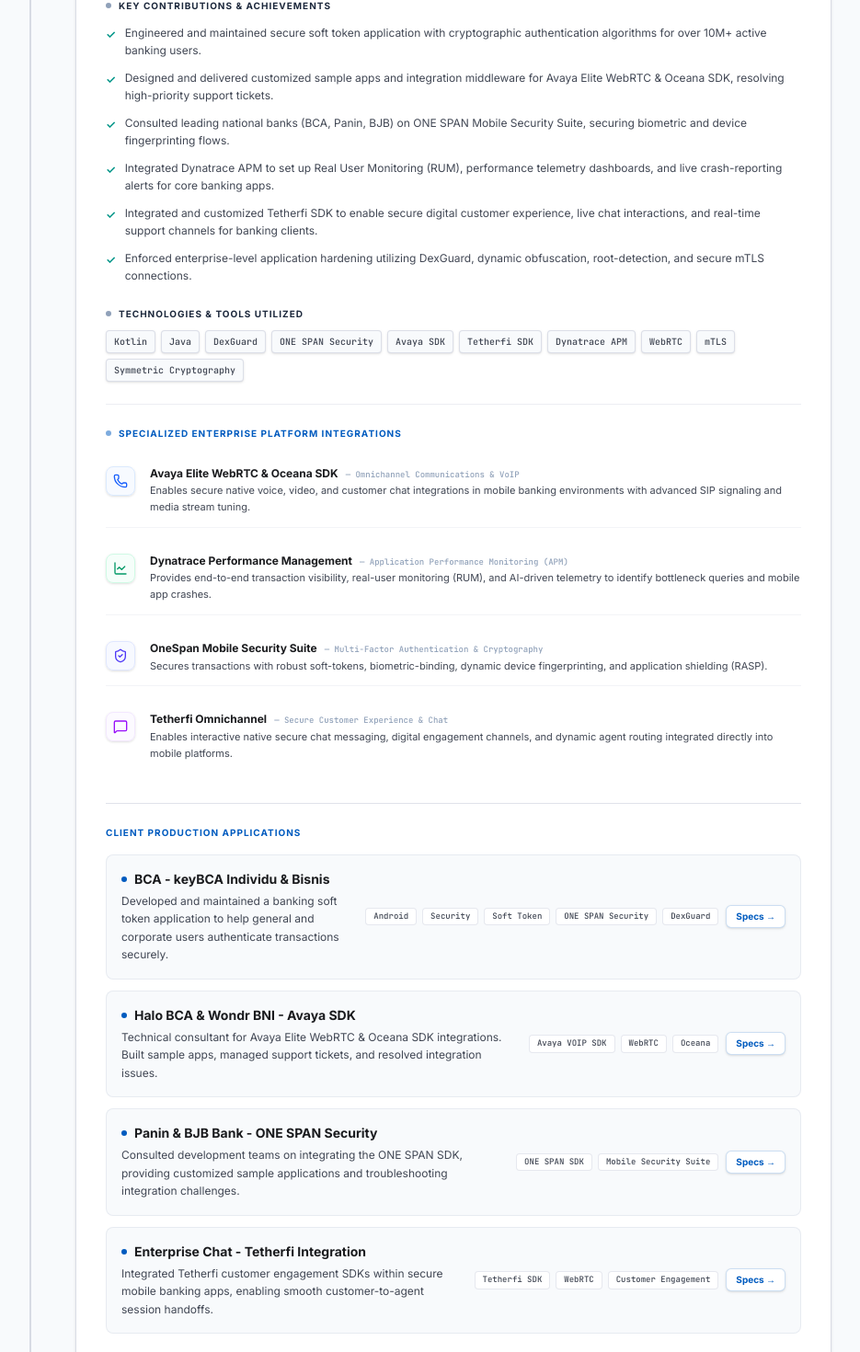
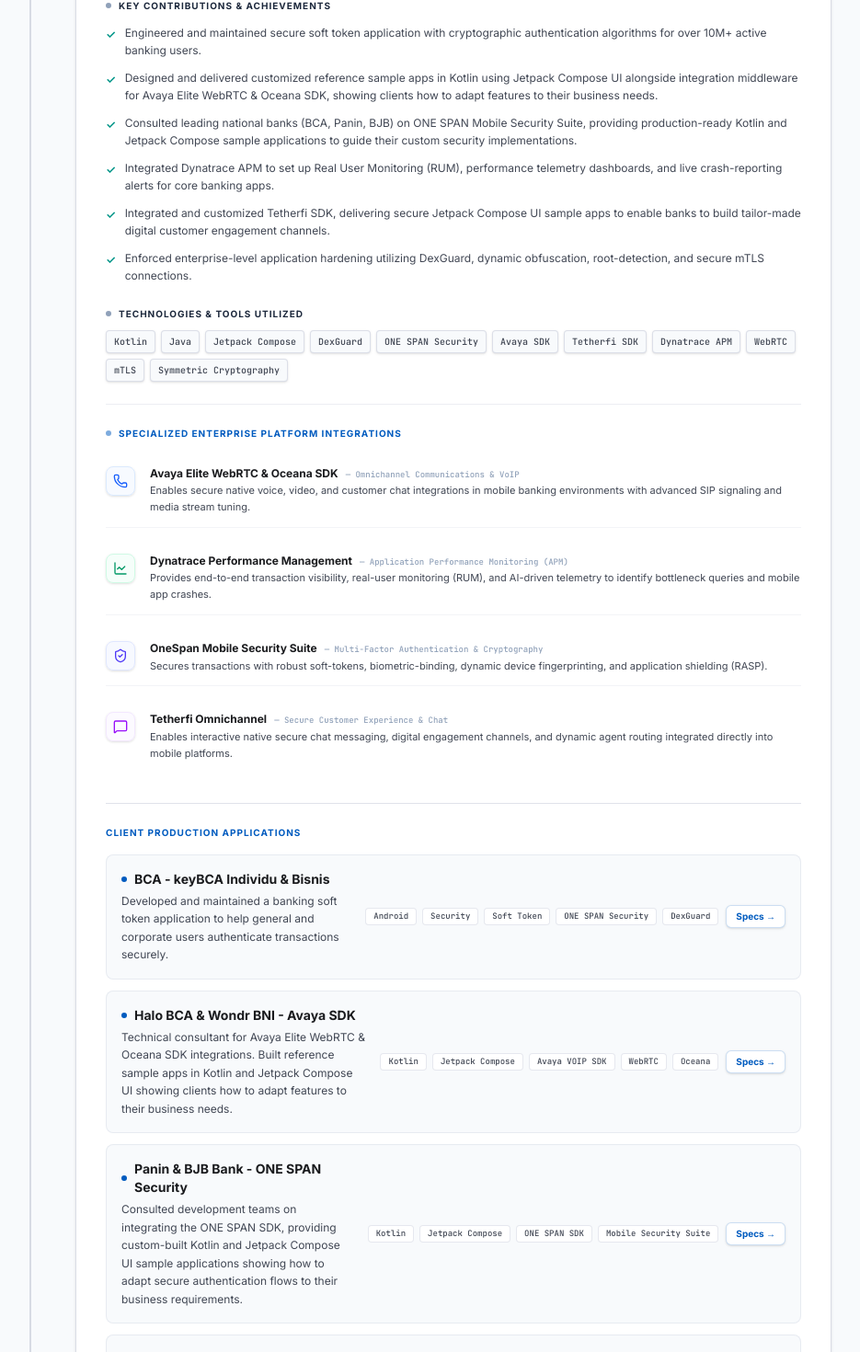
Before and after one commit to yudikarma/yudikarma_porto, a React (Vite) app: page / in a window 1280 px wide. Shown: the part 3300-4770 px from the top of the page at 92% size, without its empty margins (184-1119 px from the left). Built offline with nearby package versions, Linux system fonts and the light colour scheme.

Commit message:
content: highlight Kotlin and Jetpack Compose in consultant sample apps and project descriptions

```diff
--- a/src/App.tsx
+++ b/src/App.tsx
@@ -56,13 +56,13 @@
     type: "Enterprise Consultant",
     period: "Jun 2021 — Present",
     description: "Android Developer consultant for major financial institutions, specializing in banking applications, secure SDK integrations, APM tooling, and providing technical support for complex enterprise environments.",
-    techStack: ["Kotlin", "Java", "DexGuard", "ONE SPAN Security", "Avaya SDK", "Tetherfi SDK", "Dynatrace APM", "WebRTC", "mTLS", "Symmetric Cryptography"],
+    techStack: ["Kotlin", "Java", "Jetpack Compose", "DexGuard", "ONE SPAN Security", "Avaya SDK", "Tetherfi SDK", "Dynatrace APM", "WebRTC", "mTLS", "Symmetric Cryptography"],
     highlights: [
       "Engineered and maintained secure soft token application with cryptographic authentication algorithms for over 10M+ active banking users.",
-      "Designed and delivered customized sample apps and integration middleware for Avaya Elite WebRTC & Oceana SDK, resolving high-priority support tickets.",
-      "Consulted leading national banks (BCA, Panin, BJB) on ONE SPAN Mobile Security Suite, securing biometric and device fingerprinting flows.",
+      "Designed and delivered customized reference sample apps in Kotlin using Jetpack Compose UI alongside integration middleware for Avaya Elite WebRTC & Oceana SDK, showing clients how to adapt features to their business needs.",
+      "Consulted leading national banks (BCA, Panin, BJB) on ONE SPAN Mobile Security Suite, providing production-ready Kotlin and Jetpack Compose sample applications to guide their custom security implementations.",
       "Integrated Dynatrace APM to set up Real User Monitoring (RUM), performance telemetry dashboards, and live crash-reporting alerts for core banking apps.",
-      "Integrated and customized Tetherfi SDK to enable secure digital customer experience, live chat interactions, and real-time support channels for banking clients.",
+      "Integrated and customized Tetherfi SDK, delivering secure Jetpack Compose UI sample apps to enable banks to build tailor-made digital customer engagement channels.",
       "Enforced enterprise-level application hardening utilizing DexGuard, dynamic obfuscation, root-detection, and secure mTLS connections."
     ],
     partnerProducts: [
@@ -106,10 +106,10 @@
       },
       {
         name: "Halo BCA & Wondr BNI - Avaya SDK",
-        tech: ["Avaya VOIP SDK", "WebRTC", "Oceana"],
-        desc: "Technical consultant for Avaya Elite WebRTC & Oceana SDK integrations. Built sample apps, managed support tickets, and resolved integration issues.",
+        tech: ["Kotlin", "Jetpack Compose", "Avaya VOIP SDK", "WebRTC", "Oceana"],
+        desc: "Technical consultant for Avaya Elite WebRTC & Oceana SDK integrations. Built reference sample apps in Kotlin and Jetpack Compose UI showing clients how to adapt features to their business needs.",
         collaborators: ["Avaya Global Support", "BNI Dev Team", "BCA Mobile Team"],
-        technicalDoc: "Engineered customized sample applications showcasing Avaya WebRTC capabilities within native Android contexts. Handled SIP/VoIP signaling, WebRTC audio/video streams, and provided exhaustive integration guides and troubleshooting playbooks.",
+        technicalDoc: "Engineered customized sample applications in Kotlin using Jetpack Compose UI showcasing Avaya WebRTC capabilities and custom business workflows. Handled SIP/VoIP signaling, WebRTC audio/video streams, and provided exhaustive integration guides and troubleshooting playbooks.",
         thumbnail: "/assets/compressed/avaya/wondr1.webp",
         category: "VoIP & Social",
         images: [
@@ -122,10 +122,10 @@
       },
       {
         name: "Panin & BJB Bank - ONE SPAN Security",
-        tech: ["ONE SPAN SDK", "Mobile Security Suite"],
-        desc: "Consulted development teams on integrating the ONE SPAN SDK, providing customized sample applications and troubleshooting integration challenges.",
+        tech: ["Kotlin", "Jetpack Compose", "ONE SPAN SDK", "Mobile Security Suite"],
+        desc: "Consulted development teams on integrating the ONE SPAN SDK, providing custom-built Kotlin and Jetpack Compose UI sample applications showing how to adapt secure authentication flows to their business requirements.",
         collaborators: ["ONE SPAN Engineers", "Panin Dev Team", "BJB Security Team"],
-        technicalDoc: "Led the implementation of ONE SPAN Mobile Security Suite. CONFIGUREd multi-factor authentication flows, biometric binding, and device fingerprinting to comply with stringent financial regulatory requirements.",
+        technicalDoc: "Led the implementation of ONE SPAN Mobile Security Suite. Created full-featured sample apps in Kotlin and Jetpack Compose UI to guide banking clients on integrating multi-factor authentication, biometric binding, and device fingerprinting to comply with stringent financial regulatory requirements.",
         thumbnail: "/assets/compressed/onespan/authentication-suite.webp",
         category: "Fintech & Security",
         images: [
@@ -138,10 +138,10 @@
 
       {
         name: "Enterprise Chat - Tetherfi Integration",
-        tech: ["Tetherfi SDK", "WebRTC", "Customer Engagement"],
-        desc: "Integrated Tetherfi customer engagement SDKs within secure mobile banking apps, enabling smooth customer-to-agent session handoffs.",
+        tech: ["Kotlin", "Jetpack Compose", "Tetherfi SDK", "WebRTC", "Customer Engagement"],
+        desc: "Integrated Tetherfi customer engagement SDKs within secure mobile banking apps, delivering Kotlin and Jetpack Compose UI sample apps to enable banks to build custom engagement channels.",
         collaborators: ["Phintraco Solutions Team", "Tetherfi Technical Support", "QA Engineers"],
-        technicalDoc: "Configured secure websocket session handoffs, interactive real-time messaging, custom notification queues, and customized UI styles to match banking brand guidelines.",
+        technicalDoc: "Configured secure websocket session handoffs, interactive real-time messaging, custom notification queues, and customized Jetpack Compose UI styles to match banking brand guidelines.",
         thumbnail: "/assets/compressed/tetherfi/WhatsApp Image 2026-06-30 at 10.41.41.webp",
         category: "VoIP & Social",
         images: [
```
